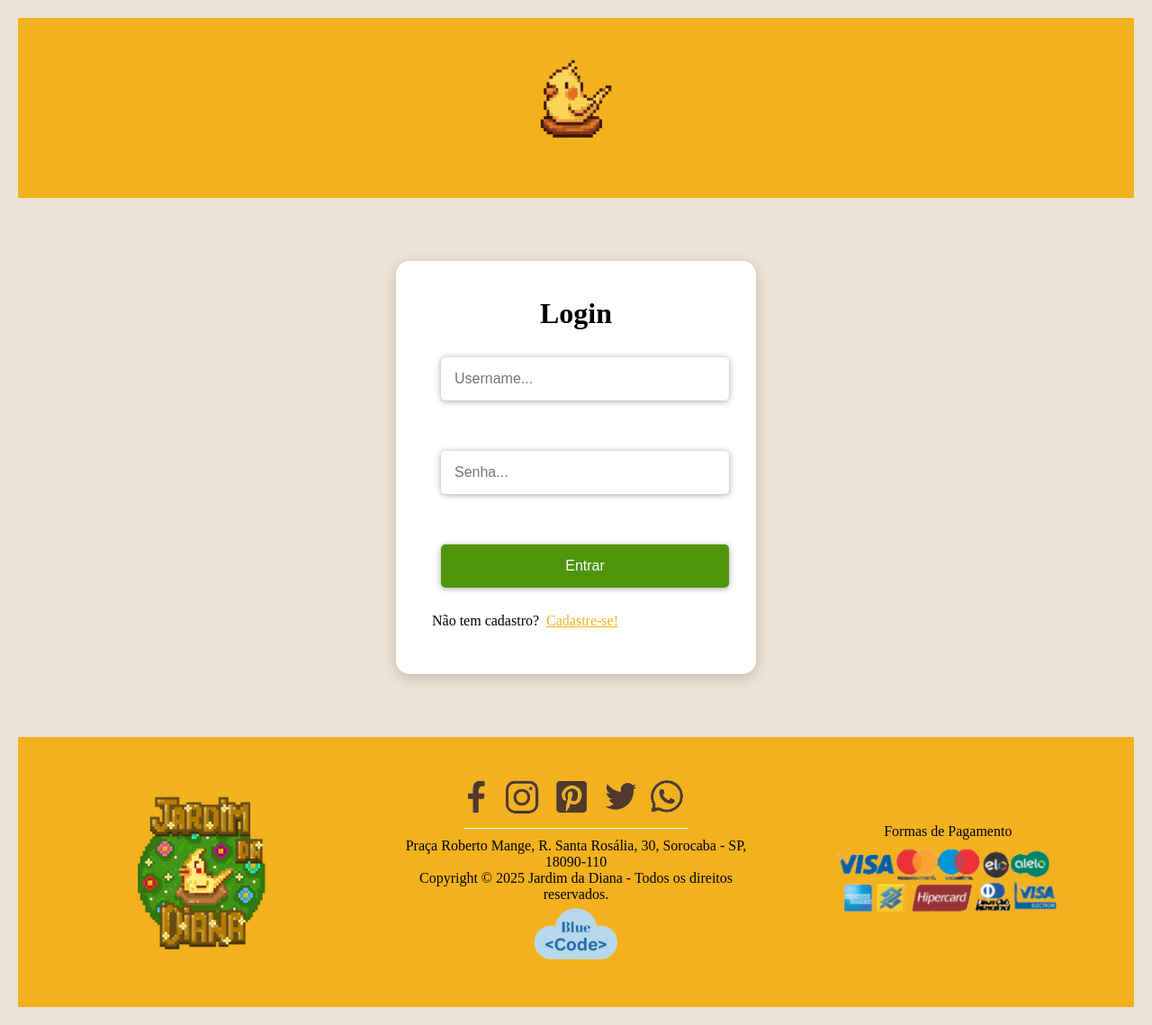
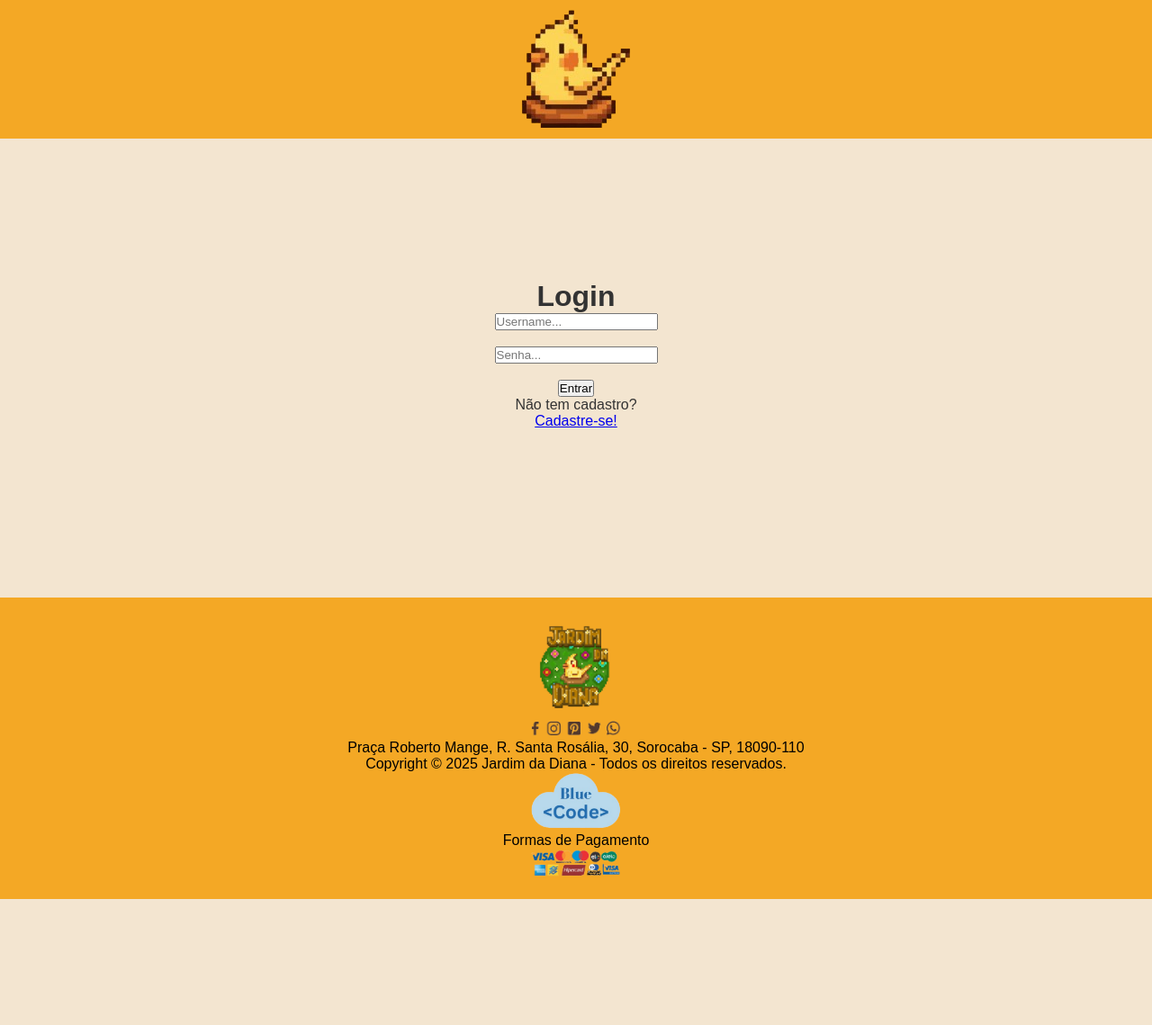
Before and after one commit to CamillyBenato/site, a Django app: a page that uses jardim_da_diana/usuarios/templates/login.html in a window 1280 px wide. Shown: the whole page at 90% size. After the commit the page ends 999 px from the top, so only its background shows below. Run offline with Django 5.2, Linux system fonts and the light colour scheme; tables that the repository leaves empty hold one stand-in row (values such as "Sample post").

Commit message:
responsivo

```diff
--- a/jardim_da_diana/static/base.css
+++ b/jardim_da_diana/static/base.css
@@ -1,223 +1,96 @@
-body {
-    font-family: 'Times New Roman', Times, serif;
-    margin: 20px;
-    background-color: #eee4d5;
-    background-size: cover;
-    background-position: center;
-    background-repeat: no-repeat;
-    background-attachment: fixed;
+/* base.css */
+* {
+  margin: 0;
+  padding: 0;
+  box-sizing: border-box;
 }
 
-.wrapper {
-    display: grid;
-    grid-template-columns: repeat(3, 1fr);
-    grid-template-rows: auto auto auto auto;
-    gap: 3rem;
+body {
+  font-family: Arial, sans-serif;
+  background-color: #f3e5d0;
+  color: #333;
+}
+.linha-divisoria {
+  display: none;
 }
 
-.header {
-    position: relative;
-    display: flex;
-    grid-column: 1/-1;
-    align-items: center;
-    justify-content: space-between;
-    padding: 0 2rem;
-    background-color: #F2B11D;
-    height: 200px;
-}
-
-.header-left {
-    flex-shrink: 0; /*define se o item pode escolher quando o espaço disponível for pequeno demais*/
-    display: flex;
-    align-items: center;
-}
-
-.header-center {
-  position: absolute;
-  left: 4%;
-  transform: translateX(-50%);
+/* Header */
+header {
+  background-color: #f4a825;
+  padding: 10px 20px;
   display: flex;
+  flex-direction: column;
   align-items: center;
 }
 
-.header-right {
-    flex-shrink: 0;
-    margin-left: auto;
-    display: flex;
-    align-items: center;
+header img {
+  max-width: 150px;
+  height: auto;
 }
 
-.imagem {
-    grid-column: span 1;
-    grid-row: span 1;
-    justify-self: center;
-    align-self: center;
-    max-width: 50%;
-    max-height: 50%;
-    object-fit: contain;
+nav {
+  display: flex;
+  flex-wrap: wrap;
+  justify-content: center;
+  gap: 15px;
+  margin-top: 10px;
 }
 
-.footer {
-    display: flex;
-    background-color: #F2B11D;
+nav a {
+  text-decoration: none;
+  color: #000;
+  font-weight: bold;
+  padding: 5px 10px;
+  transition: background 0.3s;
 }
 
-.footer .footer-left {
-    display: flex;
-    flex: 1;
-    align-items: center;
-    justify-content: center;
-    height: 300px;
-    margin-top: 75px;
-    margin: 0 auto;
+nav a:hover {
+  background-color: #ffd56b;
+  border-radius: 5px;
 }
 
-.footer-left .logo-footer {
-    grid-column: span 1;
-    grid-row: span 1;
-    justify-self: center;
-    align-self: center;
-    max-width: 70%;
-    max-height: 70%;
-    object-fit: contain;
-
+/* Footer */
+footer {
+  background-color: #f4a825;
+  color: #000;
+  text-align: center;
+  padding: 20px 10px;
+  margin-top: 30px;
+  border-top: none; /* Remove qualquer linha */
 }
 
-.footer-center {
-    display: flex;
-    flex: 1;
-    justify-content: center;
-    align-items: center;
-    flex-direction: column;
-    text-align: center;
+footer img {
+  max-width: 100px;
+  height: auto;
 }
 
-.linha-divisoria {
-    width: 60%;
-    margin: 10px;
-    border: 0;
-    border-top: 1px solid rgb(255, 255, 255);
+footer .social-icons {
+  margin: 10px 0;
 }
 
-.footer-center p{
-    margin-top: 2; /*remove espaço extra acima do texto*/
+footer .social-icons i {
+  margin: 0 10px;
+  font-size: 20px;
+  color: #000;
 }
 
-.logo-empresa {
-    max-width: 100px;
-    max-height: 60px;
-    object-fit: contain;
-    display: block;
-    margin: 5px;
+footer .formas-pagamento img {
+  max-width: 200px;
+  height: auto;
+  margin-top: 10px;
 }
 
-.footer-right{
-    display: flex;
-    flex: 1;
-    justify-content: center;
+@media (max-width: 768px) {
+  nav {
+    flex-direction: column;
     align-items: center;
-    flex-direction: column;
-    text-align: center;
+  }
+
+  header {
+    padding: 10px;
+  }
+
+  footer {
+    font-size: 14px;
+  }
 }
-
-.pagamento{
-    max-width: 250px;
-    max-height: 200px;
-    object-fit: contain;
-    display: block;
-    margin: 5px;
-}
-
-.escrita-forma{
-    font-family: 'Times New Roman', Times, serif;
-    color: #000000;
-    text-align: center;
-    margin-top: 0;
-}
-
-.footer-right {
-    display: flex;
-    flex: 1;
-    align-items: center;
-    justify-content: center;
-}
-
-.redes-sociais {
-    height: 40px;
-    display: block;
-    margin-bottom: 4px; /*diminui o espaço entre imagem e texto*/
-}
-
-.wrapper.rows:nth-child(3) {
-    background-color: #F5F5F5;
-}
-.produto {
-    padding: 10px;
-    margin-bottom: 8px;
-    background: #f9f9f9;
-    border-radius: 5px;
-    border: 1px solid #ddd;
-}
-
-/* MAIS VENDIDOS */
-
-/*grade responsiva*/
-.produtos-container {
-    display: grid;
-    grid-template-columns: repeat(auto-fill, minmax(220px, 1fr)); /* até 5 por linha */
-    gap: 80px;
-    max-width: 1200px;
-    margin: 0 auto;
-    padding: 20px;
-    box-sizing: border-box;
-    justify-items: center;
-}
-
-.produto-completo {
-    width: 250px;
-    height: 325px;
-    background: white;
-    border-radius: 15px;
-    box-shadow: 0 2px 6px #aca9a1;
-    padding: 20px;
-    display: flex;
-    flex-direction: column;
-    width: 100%; /* permite se ajustar na célula do grid */
-    max-width: 250px;
-}
-
-.produto-completo img {
-    width: 100%;
-    height: 230px;
-    object-fit: cover;
-    border-radius: 4px;
-}
-
-.produto-completo p {
-    font-size: 0.95rem;
-    margin: 2px 0;
-}
-
-.produto-completo .preco {
-    font-weight: bold;
-    color: #80786C;
-    justify-content: left;
-}
-
-.imgPerfil, .imgSacola {
-    width: 40px;
-    height: 40px;
-    object-fit: contain;
-    margin-left: 15px;
-
-    position: absolute; /* posicionamento absoluto */
-    top: 10px;
-}
-
-.imgPerfil {
-    right: -550px; /* posição personalizada */
-}
-
-.imgSacola {
-    right: -600px;
-}
--- a/jardim_da_diana/static/login.css
+++ b/jardim_da_diana/static/login.css
@@ -1,79 +1,47 @@
-* {
-  margin: 0;
-  padding: 0;
-  box-sizing: border-box;
+/* login.css */
+main {
+  display: flex;
+  justify-content: center;
+  align-items: center;
+  min-height: 60vh;
+  padding: 20px;
 }
 
-.body{
-    font-family: Arial, Helvetica, sans-serif;
-    margin: 0;
-    height: 100vh;
-    display: flex;
-    flex-direction: column;
-    min-height: 100vh;
+.login-box {
+  background-color: #fff;
+  padding: 30px;
+  border-radius: 8px;
+  box-shadow: 0 0 10px rgba(0, 0, 0, 0.1);
+  width: 100%;
+  max-width: 400px;
 }
 
-.card-login{
-    background-color: white;
-    padding: 40px;
-    border-radius: 15px;
-    box-shadow: 0 4px 15px rgba(0, 0, 0, 0.2);
-    width: 100%;
-    max-width: 400px;
-    text-align: center;
-    margin: 70px;
+.login-box h2 {
+  margin-bottom: 20px;
+  text-align: center;
+  color: #333;
 }
 
-.card-login > h1{
-    margin-bottom: 20px;
+.login-box input[type="text"],
+.login-box input[type="password"] {
+  width: 100%;
+  padding: 10px;
+  margin: 10px 0;
+  border: 1px solid #ccc;
+  border-radius: 4px;
 }
 
-.textField {
-    display: flex;
-    flex-direction: column;
-    align-items: flex-start;
-    justify-content: center;
-    width: 100%;
-    margin: 10px 0;
+.login-box input[type="submit"] {
+  background-color: #f4a825;
+  color: #000;
+  border: none;
+  padding: 10px;
+  width: 100%;
+  border-radius: 4px;
+  cursor: pointer;
+  font-weight: bold;
 }
 
-.textField > input {
-    width: 100%;
-    height: 50%;
-    border: none;
-    border-radius: 5px;
-    padding: 15px;
-    font-size: 12pt;
-    box-shadow: 0px 1px 7px #0000005b;
-    outline: none;
-    margin: 10px;
+.login-box input[type="submit"]:hover {
+  background-color: #ffd56b;
 }
-
-.header{
-    display: flex;
-    justify-content: center;
-    align-items: center;
-}
-
-.diana2{
-    justify-content: center;
-    display: flex;
-    margin: 0 auto 20px;
-    width: 80px;
-}
-
-.botaoLogin{
-    background-color: rgb(79, 148, 11);
-    color: white;
-}
-
-.cd{
-    display: flex;
-    gap: 8px;
-    justify-content: center;
-    text-align: center;
-}
-
-.cadastre{
-    color: #F2B11D;
-}
--- a/jardim_da_diana/static/style2.css
+++ /dev/null
@@ -1,256 +0,0 @@
-.wrapper {
-    display: grid;
-    grid-template-columns: repeat(3, 1fr);
-    grid-template-rows: auto auto auto auto;
-    gap: 3rem;
-}
-
-.header {
-    display: flex;
-    align-items: center;
-    justify-content: space-between;
-    padding: 0 2rem;
-    background-color: #F2B11D;
-    height: 200px;
-}
-
-.header-left
-.header-center,
-.header-right {
-  flex: 1;
-  display: flex;
-  justify-content: center;
-  align-items: center;
-}
-
-.header-left {
-    justify-content: flex-start;
-}
-
-.header-center {
-    position: absolute;
-    left: 49%;
-    transform: translateX(-50%);
-    display: flex;
-    align-items: center;
-}
-
-.input-group {
-    justify-content: center;
-    align-items: center;
-}
-
-.header-right {
-    justify-content: flex-end;
-}
-
-.imgPerfil, .imgSacola {
-    width: 40px;
-    height: 40px;
-    object-fit: contain;
-    margin-left: 15px;
-}
-
-.imagem {
-    grid-column: span 1;
-    grid-row: span 1;
-    justify-self: center;
-    align-self: center;
-    max-width: 50%;
-    max-height: 50%;
-    object-fit: contain;
-}
-
-.footer {
-    display: flex;
-    background-color: #F2B11D;
-
-}
-
-.footer .footer-left {
-    display: flex;
-    flex: 1;
-    align-items: center;
-    justify-content: center;
-    height: 300px;
-    margin-top: 75px;
-    margin: 0 auto;
-}
-
-.footer-left .logo-footer {
-    grid-column: span 1;
-    grid-row: span 1;
-    justify-self: center;
-    align-self: center;
-    max-width: 70%;
-    max-height: 70%;
-    object-fit: contain;
-}
-
-.footer-center {
-    display: flex;
-    flex: 1;
-    justify-content: center;
-    align-items: center;
-    flex-direction: column;
-    text-align: center;
-}
-
-.linha-divisoria {
-    width: 60%;
-    margin: 10px;
-    border: 0;
-    border-top: 1px solid rgb(255, 255, 255);
-}
-
-.footer-center p {
-    margin-top: 2; /*remove espaço extra acima do texto*/
-}
-
-.logo-empresa {
-    max-width: 100px;
-    max-height: 60px;
-    object-fit: contain;
-    display: block;
-    margin: 5px;
-}
-
-.footer-right {
-    display: flex;
-    flex: 1;
-    justify-content: center;
-    align-items: center;
-    flex-direction: column;
-    text-align: center;
-}
-
-.pagamento {
-    max-width: 250px;
-    max-height: 200px;
-    object-fit: contain;
-    display: block;
-    margin: 5px;
-}
-
-.escrita-forma {
-    font-family: 'Times New Roman', Times, serif;
-    color: #000000;
-    text-align: center;
-    margin-top: 0;
-}
-
-.footer-right {
-    display: flex;
-    flex: 1;
-    align-items: center;
-    justify-content: center;
-}
-
-.redes-sociais {
-    height: 40px;
-    display: block;
-    margin-bottom: 4px; /*diminui o espaço entre imagem e texto*/
-}
-
-.wrapper.rows:nth-child(3) {
-    background-color: #F5F5F5;
-}
-
-.produto {
-    padding: 10px;
-    margin-bottom: 8px;
-    background: #f9f9f9;
-    border-radius: 5px;
-    border: 1px solid #ddd;
-}
-
-.input-group {
-    display: flex;
-    align-items: center;
-    background-color: white;
-    padding: 8px 16px 8px 8px;
-    border-radius: 24px;
-    gap: 8px;
-    width: 600px;
-    max-width: 90vw;
-}
-
-.input-icon {
-    display: flex;
-    align-items: center;
-    justify-content: center;
-    border-radius: 100%;
-    min-width: 32px;
-    min-height: 32px;
-    background-color: rgb(79, 148, 11);
-    color: white;
-}
-
-.input-field {
-    width: 100%;
-    border: none;
-    background-color: transparent;
-}
-
-.input-field:focus {
-    outline: none;
-}
-
-.produtos {
-    display: flex;
-    flex-direction: column;
-
-    gap: 12px;
-    list-style: none;
-    margin-top: 12px;
-    background-color: white;
-    border-radius: 10px;
-    padding: 14px;
-    width: 350px;
-    height: 421px;
-    overflow: auto;
-}
-
-.produtos {
-    display: flex;
-    gap: 12px;
-}
-
-.imagemProduto {
-    width: 100px;
-    height: 120px;
-    object-fit: cover;
-    min-width: 32px;
-    min-height: 32px;
-}
-
-.nomeProduto {
-    font-size: 18px;
-    color: #333;
-    font-weight: bold;
-    margin: 0;
-}
-
-.precoProduto {
-    font-size: 12px;
-    color: #666;
-}
-
-.produto-completo {
-    display: flex;
-    flex: row;
-    align-items: center;
-}
-
-.produto {
-    padding: 10px;
-    margin-bottom: 8px;
-    background: #eee4d5;
-    border: transparent;
-}
-
-.infoProduto {
-    display: flex;
-    flex-direction: column;
-    gap: 4px;
-}
--- a/jardim_da_diana/usuarios/templates/login.html
+++ b/jardim_da_diana/usuarios/templates/login.html
@@ -6,7 +6,6 @@
     <meta name="viewport" content="width=device-width, initial-scale=1.0">
     <title>Login</title>
     <link rel="stylesheet" href="{% static 'base.css' %}">
-    <link rel="stylesheet" href="{% static 'style2.css' %}">
     <link rel="stylesheet" href="{% static 'login.css' %}">
     <link rel="icon" type="image/png" href="{% static 'diana.png' %}" sizes="180x180"/>
 </head>
```
Also changed, not shown: jardim_da_diana/db.sqlite3.
